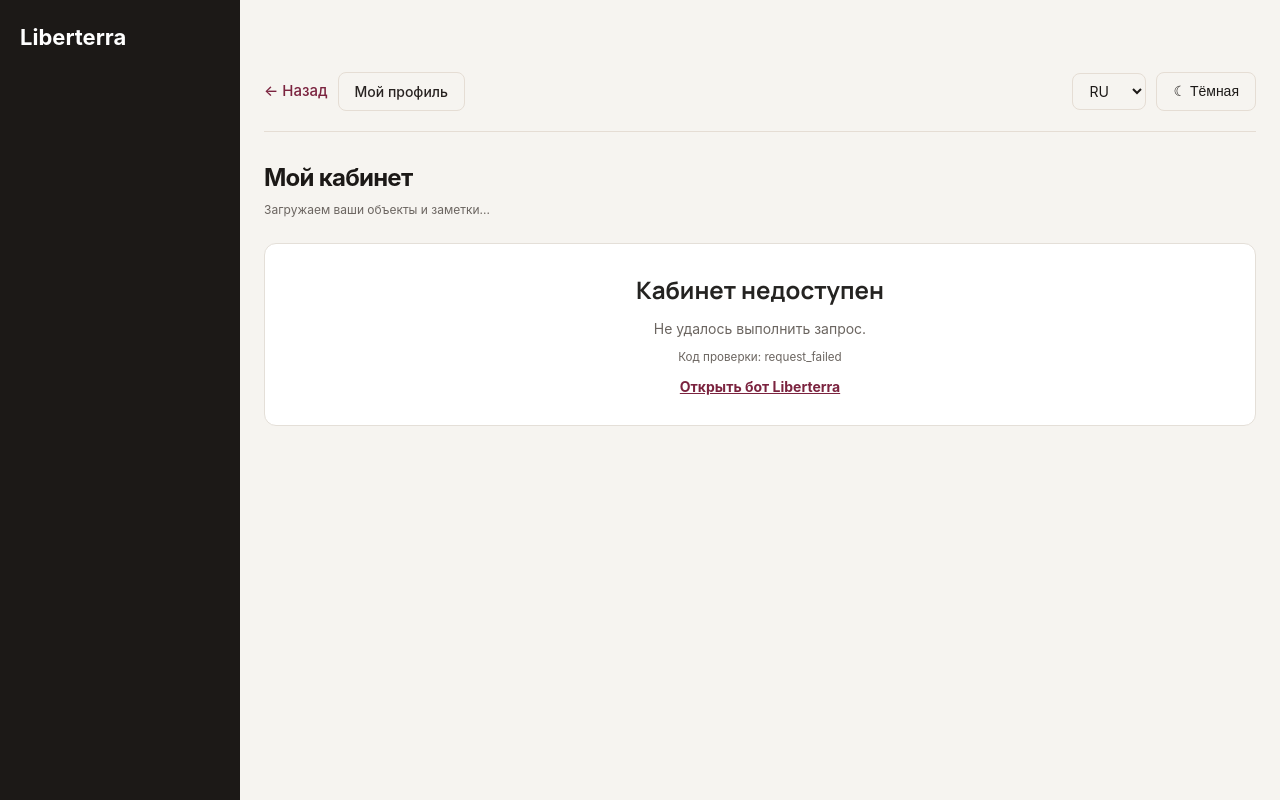
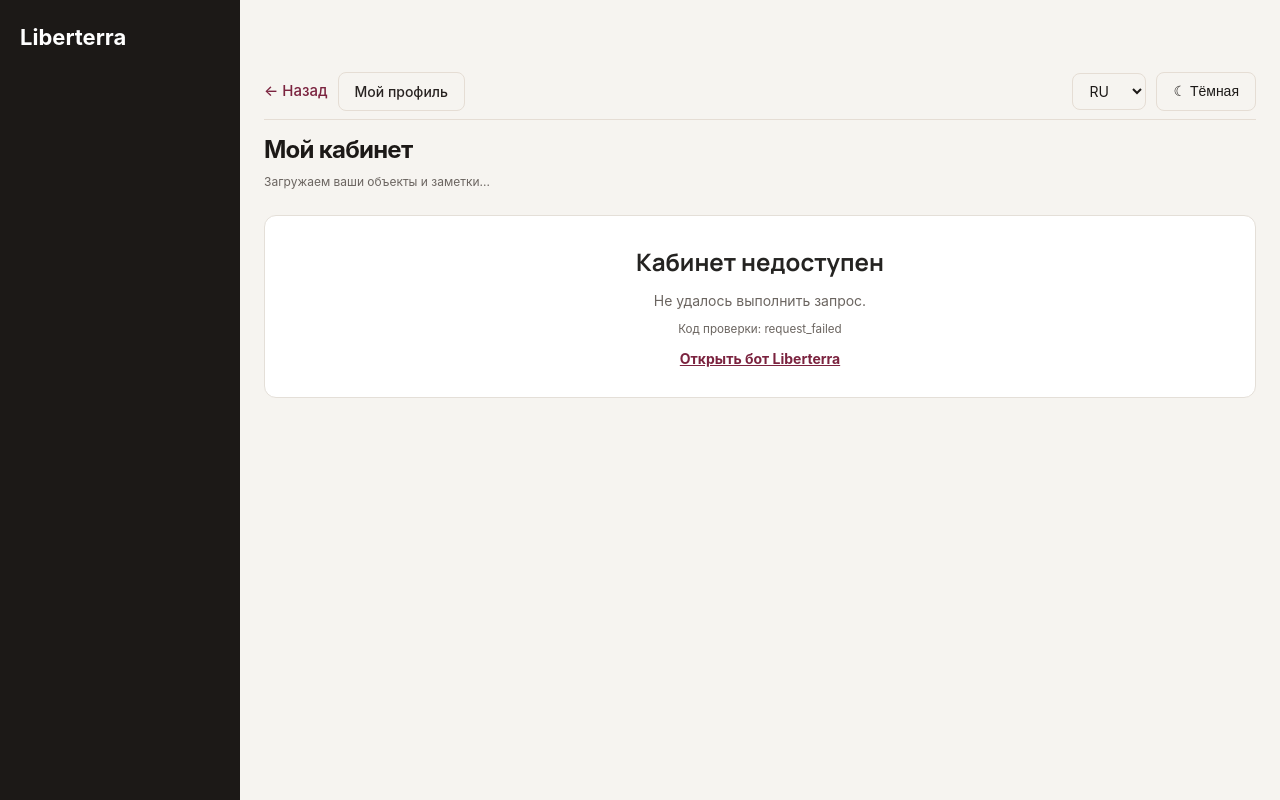
Before and after one commit to mirbekbekov-glitch/liberterra, a plain HTML site: page platform/public/agent-cabinet.html in a window 1280 px wide. Drawn offline with Linux system fonts and the light colour scheme; no server answers.

Commit message:
Убраны лишние отступы в кабинете агента
- .crm-main padding-top: 38px → 16px (crm-workspace.css)
- .crm-main padding: 24px → 14px (inline)
- .crm-workspace-toolbar margin/padding: 24px/20px → 8px/8px
- .crm-page-heading margin: 28px → 10px, gap: 12px → 8px
- .crm-panel-heading margin-bottom: 20px → 10px

Co-Authored-By: Claude Opus 4.6 <noreply@anthropic.com>
Claude-Session: https://claude.ai/code/session_011fXYgbNXq7oiDg8Z9F9pre

```diff
--- a/platform/public/agent-cabinet.html
+++ b/platform/public/agent-cabinet.html
@@ -23,7 +23,7 @@
 <style id="crm-compact-navigation">/* Compact agent workspace; scoped to the CRM only. */
 body.v20.agent-crm-page{padding-left:232px;background:#f6f4f0;font-family:'Onest',sans-serif}
 body.v20.agent-crm-page>.crm-header{display:none!important}
-body.v20.agent-crm-page .crm-main{width:auto;max-width:none;margin:0;padding:24px 28px 48px}
+body.v20.agent-crm-page .crm-main{width:auto;max-width:none;margin:0;padding:14px 28px 48px}
 body.v20.agent-crm-page .crm-page-heading{margin:0 0 20px;padding:0;gap:12px}
 body.v20.agent-crm-page .crm-page-heading h1{font-size:26px;line-height:1.25;letter-spacing:-.5px;margin:4px 0}
 body.v20.agent-crm-page .crm-eyebrow{font-size:12px;letter-spacing:1.5px;margin:0}
@@ -68,7 +68,7 @@ body.v20.agent-crm-page .crm-workflow-form{max-width:900px}
  .crm-toolbar-controls{flex-wrap:wrap;gap:6px}
  .crm-toolbar-public{font-size:12px;padding:6px 10px}
 }
-.crm-workspace-toolbar{display:flex;align-items:center;justify-content:space-between;gap:12px;margin:0 0 24px;padding:0 0 20px;border-bottom:1px solid var(--v20-line,#e5ddd4)}
+.crm-workspace-toolbar{display:flex;align-items:center;justify-content:space-between;gap:12px;margin:0 0 8px;padding:0 0 8px;border-bottom:1px solid var(--v20-line,#e5ddd4)}
 .crm-toolbar-nav{display:flex;align-items:center;gap:10px}
 .crm-toolbar-back{color:var(--v20-accent,#7b233f);text-decoration:none;font-size:15px;font-weight:500;white-space:nowrap}
 .crm-toolbar-back:hover{text-decoration:underline}
@@ -79,7 +79,7 @@ body.v20.agent-crm-page .crm-workflow-form{max-width:900px}
 .crm-toolbar-controls{display:flex;align-items:center;gap:10px}
 .crm-toolbar-lang{padding:8px 12px;border:1px solid var(--v20-line,#e5ddd4);border-radius:8px;background:transparent;color:inherit;font:inherit;font-size:14px;cursor:pointer}
 .crm-toolbar-controls .crm-theme-toggle{margin:0!important;padding:8px 16px!important;border:1px solid var(--v20-line,#e5ddd4)!important;border-radius:8px!important;background:transparent!important;color:inherit!important;font-size:14px!important;font-weight:500;cursor:pointer;white-space:nowrap}
-body.v20.agent-crm-page .crm-page-heading{margin:0 0 28px;padding:0;gap:12px}
+body.v20.agent-crm-page .crm-page-heading{margin:0 0 10px;padding:0;gap:8px}
 body.v20.agent-crm-page .crm-page-heading h1{font-size:36px;line-height:1.15;letter-spacing:-.75px;margin:4px 0;font-weight:700}
 body.v20.agent-crm-page .crm-page-heading [data-crm-agent-summary]{font-size:16px;color:var(--v20-muted,#766b65);margin:8px 0 0}
 body.v20.agent-crm-page .crm-panel{padding:24px;border:1px solid var(--v20-line,#e5ddd4);border-radius:16px;box-shadow:0 1px 4px #211a160a}
@@ -90,7 +90,7 @@ body.v20.agent-crm-page .crm-counter span{font-size:14px;color:var(--v20-muted,#
 body.v20.agent-crm-page .concept-workspace-link{display:none}
 body.v20.agent-crm-page .concept-roadmap{display:none}
 body.v20.agent-crm-page .crm-panel-heading p{font-size:15px;color:var(--v20-muted,#766b65);line-height:1.55}
-body.v20.agent-crm-page .crm-panel-heading{display:flex;align-items:flex-start;justify-content:space-between;gap:16px;margin-bottom:20px}
+body.v20.agent-crm-page .crm-panel-heading{display:flex;align-items:flex-start;justify-content:space-between;gap:16px;margin-bottom:10px}
 body.v20.agent-crm-page .crm-page-heading .crm-edit-profile-link{display:inline-flex;align-items:center;gap:6px;margin-top:10px;padding:8px 18px;border:1px solid var(--v20-line,#e5ddd4);border-radius:10px;color:var(--v20-accent,#7b233f);font-size:14px;font-weight:600;text-decoration:none;transition:border-color .15s,background .15s}
 body.v20.agent-crm-page .crm-page-heading .crm-edit-profile-link:hover{border-color:var(--v20-accent,#7b233f);background:#7b233f12}
 body.v20.agent-crm-page .crm-page-heading .crm-edit-profile-link svg{flex-shrink:0}
--- a/platform/public/api/crm-workflow/crm-workspace.css
+++ b/platform/public/api/crm-workflow/crm-workspace.css
@@ -48,7 +48,7 @@ body.v20.agent-crm-page .crm-header-inner {
   min-height: 72px;
   max-width: 1200px;
 }
-body.v20.agent-crm-page .crm-main { padding-top: 38px; }
+body.v20.agent-crm-page .crm-main { padding-top: 16px; }
 body.v20.agent-crm-page .crm-page-heading h1 { letter-spacing: -1px; }
 body.v20.agent-crm-page .crm-theme-toggle { margin-left: auto; white-space: nowrap; }
 body.v20.agent-crm-page .crm-eyebrow { color: var(--v20-accent); }
```
